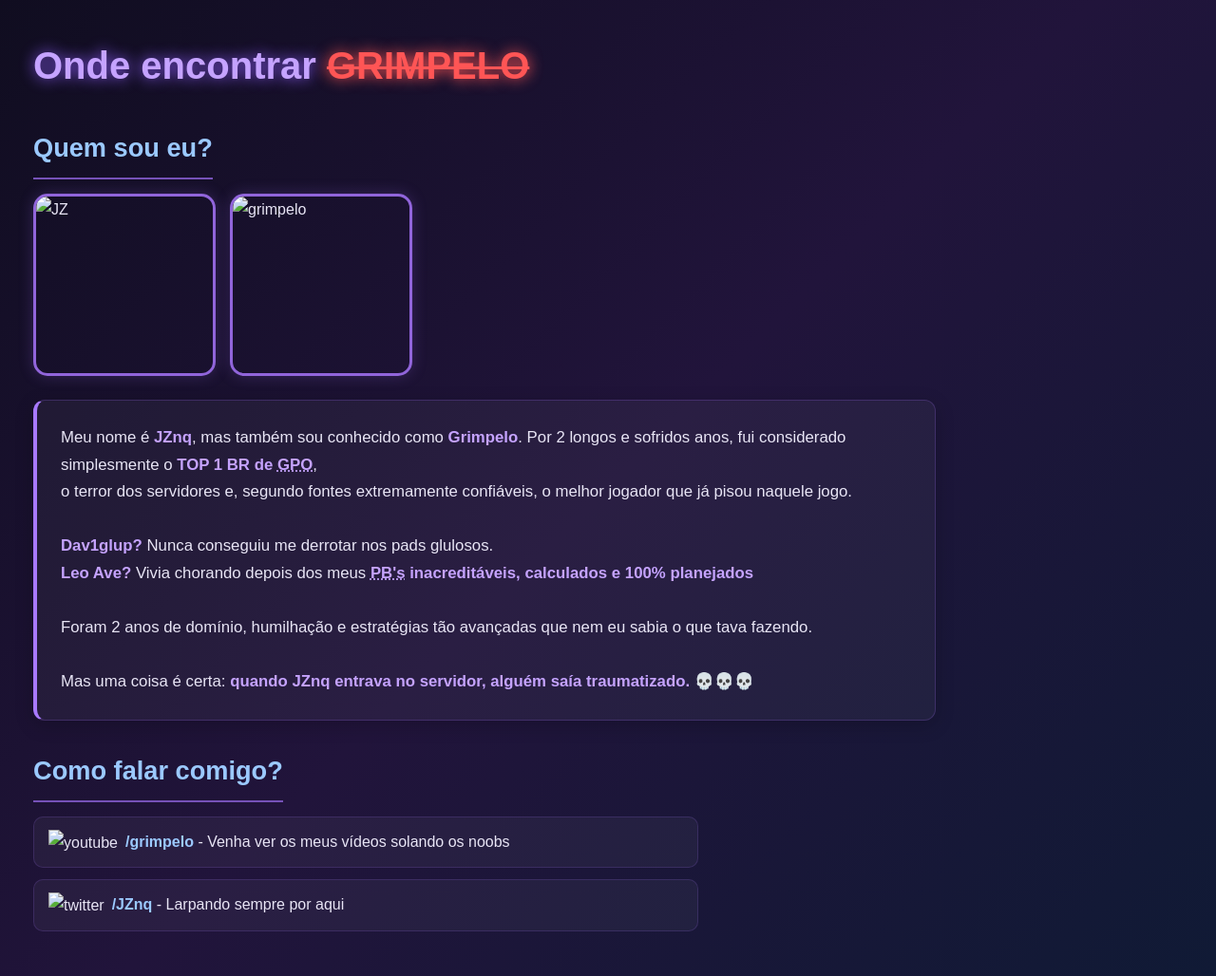
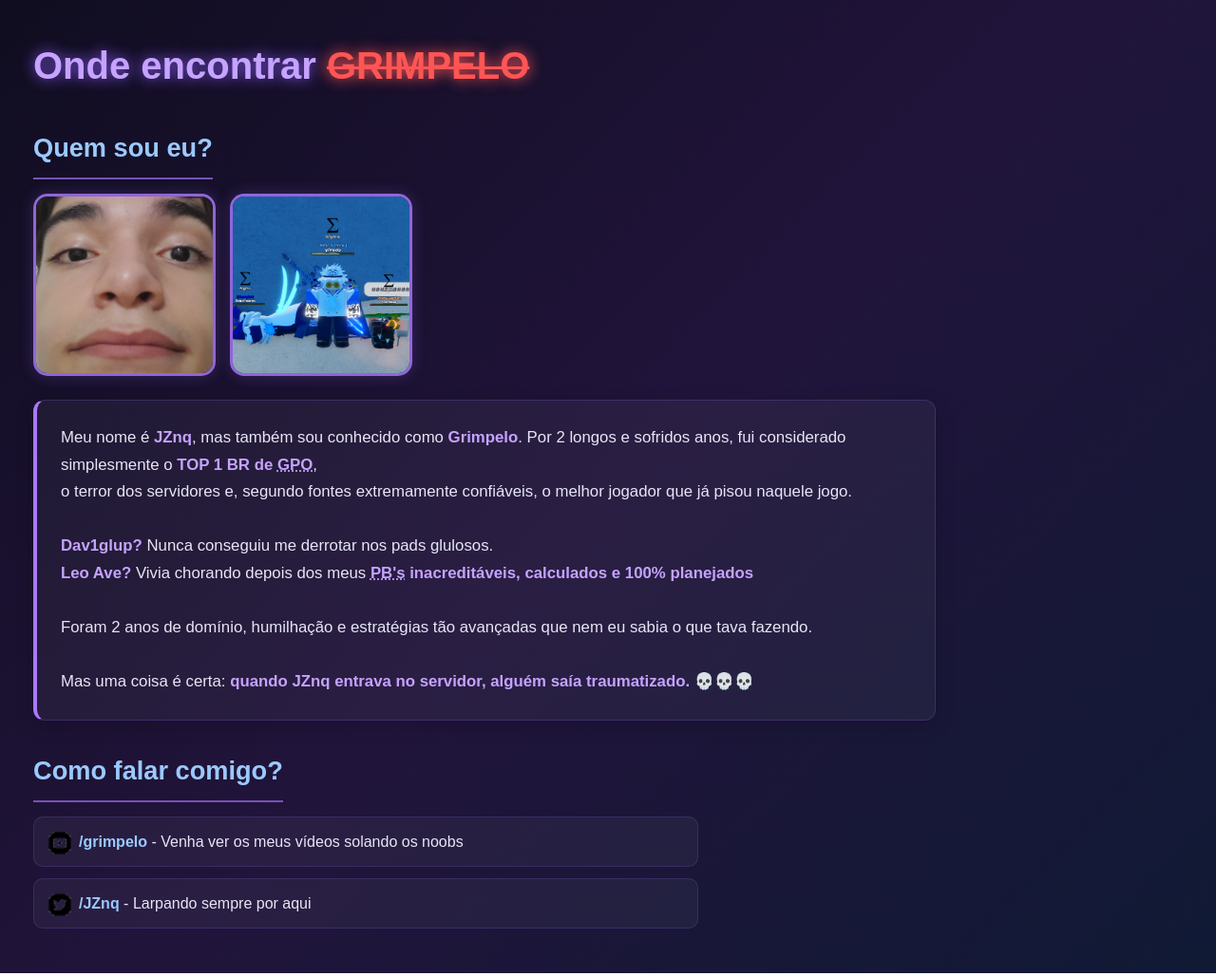
Before and after one commit to joaovitorxz/grimpelo, a plain HTML site: page index.html in a window 1280 px wide. Shown: the whole page at 95% size. Drawn offline with Linux system fonts and the light colour scheme.

Commit message:
Fix image paths and clean up HTML entities
Updated image paths and removed unnecessary HTML entities.

```diff
--- a/index.html
+++ b/index.html
@@ -3,7 +3,7 @@
 <head>
     <meta charset="UTF-8">
     <meta name="viewport" content="width=device-width, initial-scale=1.0">
-    <link rel="shortcut icon" href="imagens/favicon-32x32.png" type="image/x-icon">
+    <link rel="shortcut icon" href="favicon-32x32.png" type="image/x-icon">
     <link rel="stylesheet" href="style.css">
     <title>GRIMPELO DA SILVA</title>
 </head>
@@ -11,8 +11,8 @@
     <h1>Onde encontrar <del>GRIMPELO</del></h1>
     <h2>Quem sou eu?</h2>
     <p>
-        <img src="imagens/android-chrome-192x192.png" alt="JZ">
-        <img src="imagens/grimpelo sola.png" width="192" height="192" alt="grimpelo">
+        <img src="android-chrome-192x192.png" alt="JZ">
+        <img src="grimpelo sola.png" width="192" height="192" alt="grimpelo">
     </p>
     <p>
     Meu nome é <strong>JZnq</strong>, mas também sou conhecido como <strong>Grimpelo</strong>.
@@ -30,8 +30,8 @@
 </p>
     <h2>Como falar comigo?</h2>
     <ul type="square">
-        <li><img src="imagens/icone-youtube.png" alt="youtube"><a href="https://www.youtube.com/@JZ-_/featured" target="_blank" rel="external">/grimpelo</a> - Venha ver os meus vídeos solando os noobs</li>
-        <li><img src="imagens/icone-twitter.png" alt="twitter"><a href="https://x.com/JZfnq" target="_blank" rel="external">/JZnq</a> - Larpando sempre por aqui</li>
+        <li><img src="icone-youtube.png" alt="youtube"><a href="https://www.youtube.com/@JZ-_/featured" target="_blank" rel="external">/grimpelo</a> - Venha ver os meus vídeos solando os noobs</li>
+        <li><img src="icone-twitter.png" alt="twitter"><a href="https://x.com/JZfnq" target="_blank" rel="external">/JZnq</a> - Larpando sempre por aqui</li>
     </ul>
 </body>
 </html>
```
